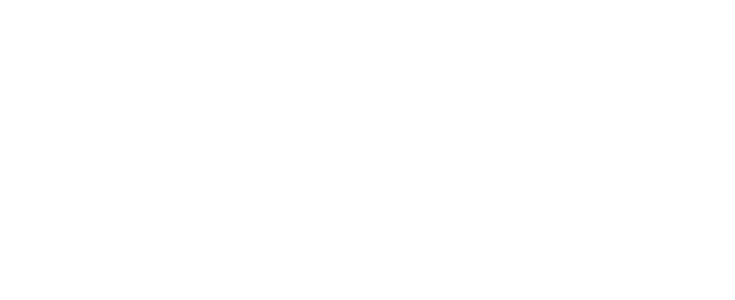
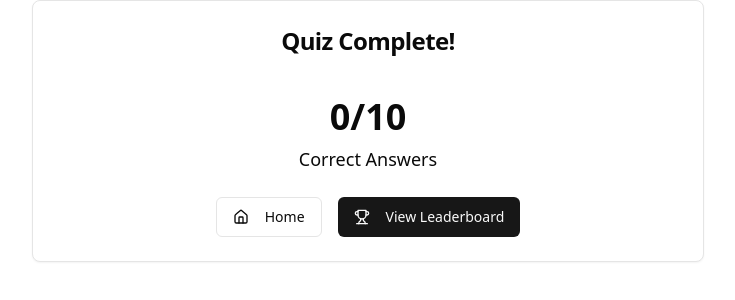
Before and after one commit to Nihil96/quiz-app, a React (Vite) app: page /results in a window 1280 px wide. Before the commit this address had no page. Shown: the top 300 px of the page, without its empty margins (272-1007 px from the left). Built offline with nearby package versions, Linux system fonts and the light colour scheme.

Commit message:
feat: add Results page to display user's score

```diff
--- a/src/App.tsx
+++ b/src/App.tsx
@@ -5,6 +5,7 @@
 import Quiz from "./pages/quiz"
 import Leaderboard from "./pages/leaderboard"
 import { PlayerScoreEntry } from "./types"
+import Results from "./pages/results"
 
 function App() {
   const [username, setUsername] = useState("")
@@ -56,11 +57,7 @@
       <Route
         path="/quiz"
         element={
-          <Quiz
-            score={score}
-            setScore={setScore}
-            handleQuizComplete={handleQuizComplete}
-          />
+          <Quiz setScore={setScore} handleQuizComplete={handleQuizComplete} />
         }
       />
       <Route
@@ -74,6 +71,10 @@
           />
         }
       />
+      <Route
+        path="/results"
+        element={<Results score={score} totalQuestions={10} />}
+      />
     </Routes>
   )
 }
--- /dev/null
+++ b/src/pages/results.tsx
@@ -0,0 +1,43 @@
+import { Card, CardContent, CardHeader, CardTitle } from "@/components/ui/card"
+import { Button } from "@/components/ui/button"
+import { Trophy, Home } from "lucide-react"
+import { useNavigate } from "react-router-dom"
+
+interface ResultsProps {
+  score: number
+  totalQuestions: number
+}
+
+const Results = ({ score, totalQuestions }: ResultsProps) => {
+  const navigate = useNavigate()
+
+  return (
+    <Card className="w-full max-w-2xl mx-auto">
+      <CardHeader>
+        <CardTitle className="text-2xl text-center mb-4">
+          Quiz Complete!
+        </CardTitle>
+      </CardHeader>
+      <CardContent className="space-y-6">
+        <div className="text-center">
+          <div className="text-4xl font-bold mb-2">
+            {score}/{totalQuestions}
+          </div>
+          <div className="text-lg">Correct Answers</div>
+        </div>
+        <div className="flex justify-center space-x-4">
+          <Button onClick={() => navigate("welcome")} variant="outline">
+            <Home className="mr-2" />
+            Home
+          </Button>
+          <Button onClick={() => navigate("/leaderboard")}>
+            <Trophy className="mr-2" />
+            View Leaderboard
+          </Button>
+        </div>
+      </CardContent>
+    </Card>
+  )
+}
+
+export default Results
```
